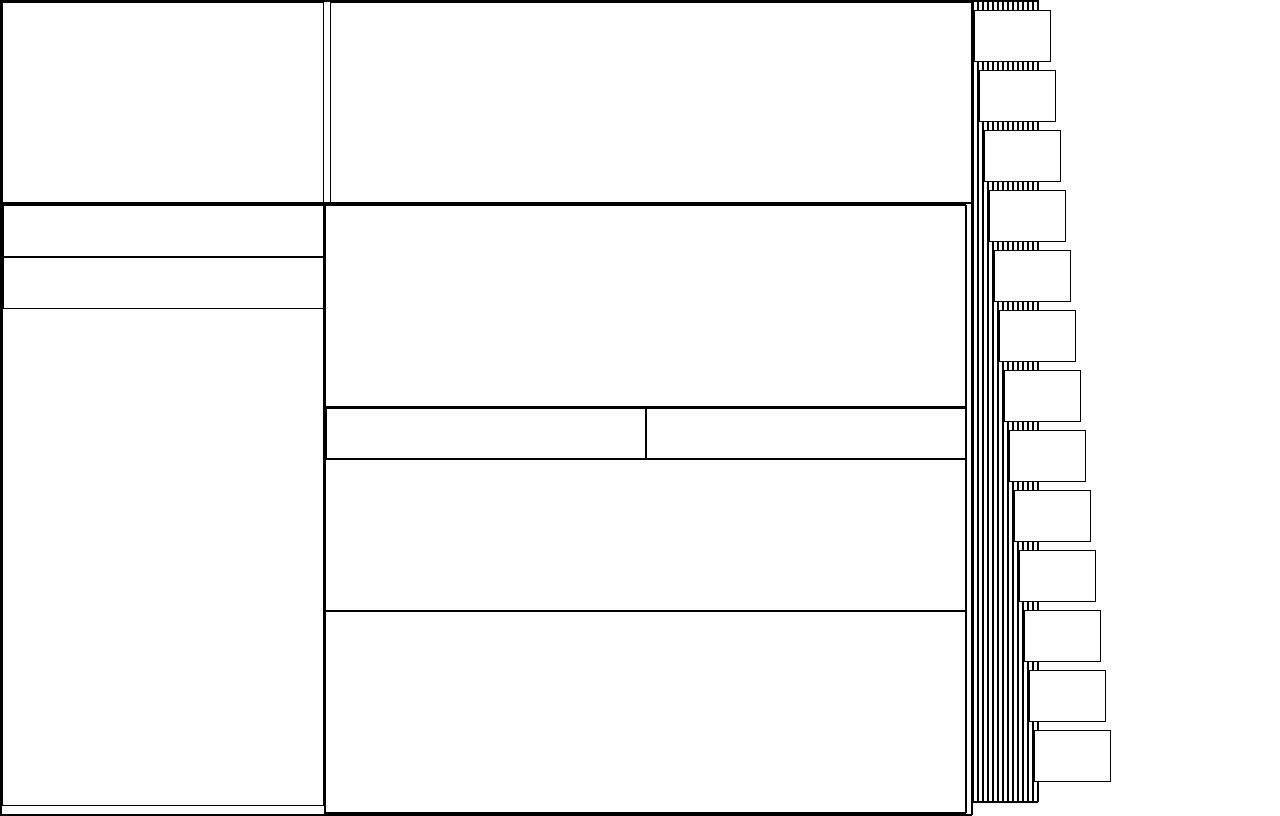
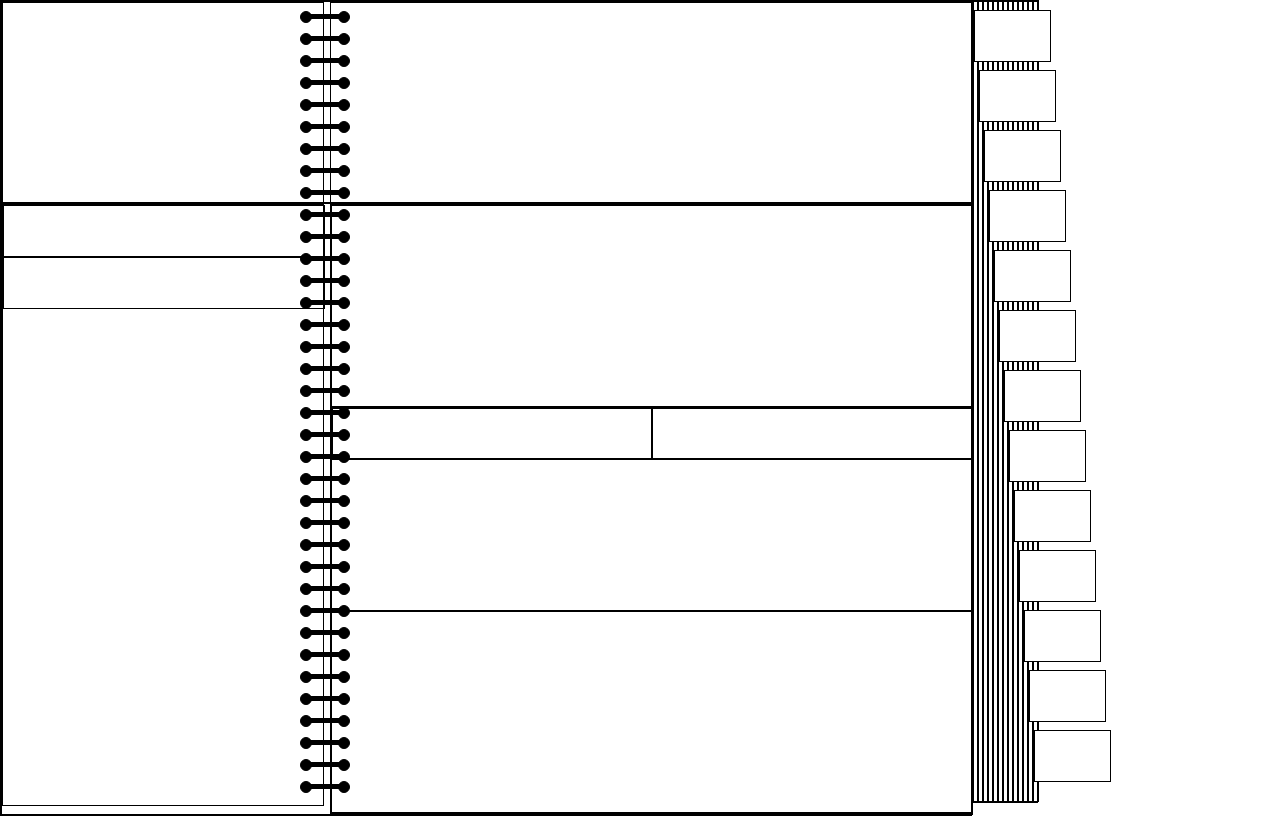
Before and after one commit to polest/SpeedySnacks, a plain HTML site: page Website/index.html in a window 1280 px wide. Drawn offline with Linux system fonts and the light colour scheme.

Commit message:
spirale eingebaut

```diff
--- a/Website/css/main.css
+++ b/Website/css/main.css
@@ -4,7 +4,7 @@
 }
 
 body {
-    width: 1280px;
+    //width: 1280px;
     min-height: 800px;
 }
 
@@ -23,7 +23,7 @@ div {
 /* #header */
 
 #header {
-    width: 100%;
+    width: 970px;
     float: left;
     height: 200px;
 }
@@ -45,7 +45,7 @@ div {
 /* main */
 
 #main {
-    width: 100%;
+    width: 970px;
     float: left;
     min-height: 600px;
 }
@@ -54,6 +54,7 @@ div {
    width: 320px;
    min-height: 600px;
    float: left;
+   margin-right: 6px;
 }
 
 .menu_item {
@@ -117,76 +118,117 @@ div {
     height: 50px;
     width: 75px;
     background-color: white;
+    position: absolute;
+    float: left;
     //overflow: hidden;
 }
 
 .site1 {
-    position: absolute;
     top: 10px;
 }
 
 .site2 {
-    position: absolute;
     top: 70px;
 }
 
 .site3 {
-    position: absolute;
     top: 130px;
 }
 
 .site4 {
-    position: absolute;
     top: 190px;
 }
 
 .site5 {
-    position: absolute;
     top: 250px;
 }
 
 .site6 {
-    position: absolute;
     top: 310px;
 }
 
 .site7 {
-    position: absolute;
     top: 370px;
 }
 
 .site8 {
-    position: absolute;
     top: 430px;
 }
 
 .site9 {
-    position: absolute;
     top: 490px;
 }
 
 .site10 {
-    position: absolute;
     top: 550px;
 }
 
 .site11 {
-    position: absolute;
     top: 610px;
 }
 
 .site12 {
-    position: absolute;
     top: 670px;
 }
 
 .site13 {
-    position: absolute;
     top: 730px;
 }
 
-/* footer */
+
+/* spirale */
+
+#all_spirale {
+    position: absolute;
+    width: 50px;
+    float: left;
+    left: 300px;
+    border: none;
+}
+
+.spirale {
+    margin-top: 10px;
+    width: 50px;
+    height: 12px;
+    float: left;
+    position: relative;
+    border: none;
+}
+
+.point {
+    float: left;
+    width: 10px;
+    height: 10px;
+    background-color: black;
+    border-radius: 50%;
+}
+
+.line {
+    float: left;
+    width: 30px;
+    height: 3px;
+    background-color: black;
+    position: absolute;
+    top: 3px;
+    left: 9px;
+
+}
+
+.float_right {
+    float: right;
+}
+
+.float_left {
+    float: left;
+}
+
+
+
+
+/* footer
 
 #footer {
     width: 970px;
 }
+
+*/
--- a/Website/index.html
+++ b/Website/index.html
@@ -8,6 +8,46 @@
 <body>
 
     <div id="all">
+
+        <div id="all_spirale">
+            <div class="spirale"><div class="point float_left"></div><div class="line"></div><div class="point float_right"></div></div>
+            <div class="spirale"><div class="point float_left"></div><div class="line"></div><div class="point float_right"></div></div>
+            <div class="spirale"><div class="point float_left"></div><div class="line"></div><div class="point float_right"></div></div>
+            <div class="spirale"><div class="point float_left"></div><div class="line"></div><div class="point float_right"></div></div>
+            <div class="spirale"><div class="point float_left"></div><div class="line"></div><div class="point float_right"></div></div>
+            <div class="spirale"><div class="point float_left"></div><div class="line"></div><div class="point float_right"></div></div>
+            <div class="spirale"><div class="point float_left"></div><div class="line"></div><div class="point float_right"></div></div>
+            <div class="spirale"><div class="point float_left"></div><div class="line"></div><div class="point float_right"></div></div>
+            <div class="spirale"><div class="point float_left"></div><div class="line"></div><div class="point float_right"></div></div>
+            <div class="spirale"><div class="point float_left"></div><div class="line"></div><div class="point float_right"></div></div>
+            <div class="spirale"><div class="point float_left"></div><div class="line"></div><div class="point float_right"></div></div>
+            <div class="spirale"><div class="point float_left"></div><div class="line"></div><div class="point float_right"></div></div>
+            <div class="spirale"><div class="point float_left"></div><div class="line"></div><div class="point float_right"></div></div>
+            <div class="spirale"><div class="point float_left"></div><div class="line"></div><div class="point float_right"></div></div>
+            <div class="spirale"><div class="point float_left"></div><div class="line"></div><div class="point float_right"></div></div>
+            <div class="spirale"><div class="point float_left"></div><div class="line"></div><div class="point float_right"></div></div>
+            <div class="spirale"><div class="point float_left"></div><div class="line"></div><div class="point float_right"></div></div>
+            <div class="spirale"><div class="point float_left"></div><div class="line"></div><div class="point float_right"></div></div>
+            <div class="spirale"><div class="point float_left"></div><div class="line"></div><div class="point float_right"></div></div>
+            <div class="spirale"><div class="point float_left"></div><div class="line"></div><div class="point float_right"></div></div>
+            <div class="spirale"><div class="point float_left"></div><div class="line"></div><div class="point float_right"></div></div>
+            <div class="spirale"><div class="point float_left"></div><div class="line"></div><div class="point float_right"></div></div>
+            <div class="spirale"><div class="point float_left"></div><div class="line"></div><div class="point float_right"></div></div>
+            <div class="spirale"><div class="point float_left"></div><div class="line"></div><div class="point float_right"></div></div>
+            <div class="spirale"><div class="point float_left"></div><div class="line"></div><div class="point float_right"></div></div>
+            <div class="spirale"><div class="point float_left"></div><div class="line"></div><div class="point float_right"></div></div>
+            <div class="spirale"><div class="point float_left"></div><div class="line"></div><div class="point float_right"></div></div>
+            <div class="spirale"><div class="point float_left"></div><div class="line"></div><div class="point float_right"></div></div>
+            <div class="spirale"><div class="point float_left"></div><div class="line"></div><div class="point float_right"></div></div>
+            <div class="spirale"><div class="point float_left"></div><div class="line"></div><div class="point float_right"></div></div>
+            <div class="spirale"><div class="point float_left"></div><div class="line"></div><div class="point float_right"></div></div>
+            <div class="spirale"><div class="point float_left"></div><div class="line"></div><div class="point float_right"></div></div>
+            <div class="spirale"><div class="point float_left"></div><div class="line"></div><div class="point float_right"></div></div>
+            <div class="spirale"><div class="point float_left"></div><div class="line"></div><div class="point float_right"></div></div>
+            <div class="spirale"><div class="point float_left"></div><div class="line"></div><div class="point float_right"></div></div>
+            <div class="spirale"><div class="point float_left"></div><div class="line"></div><div class="point float_right"></div></div>
+
+        </div>
 
         <div id="header">
 
@@ -35,6 +75,7 @@
                 </div>
 
             </div>
+
 
             <div id="content">
 
```
